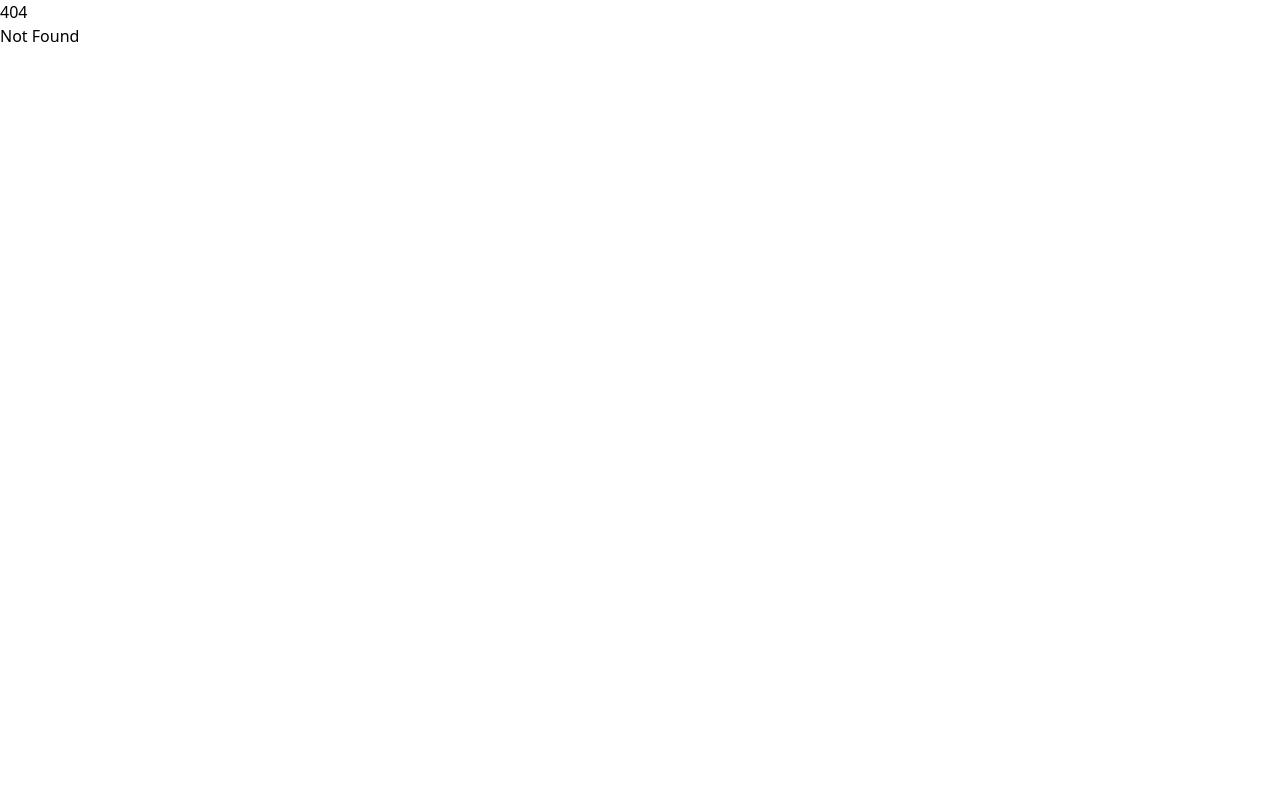
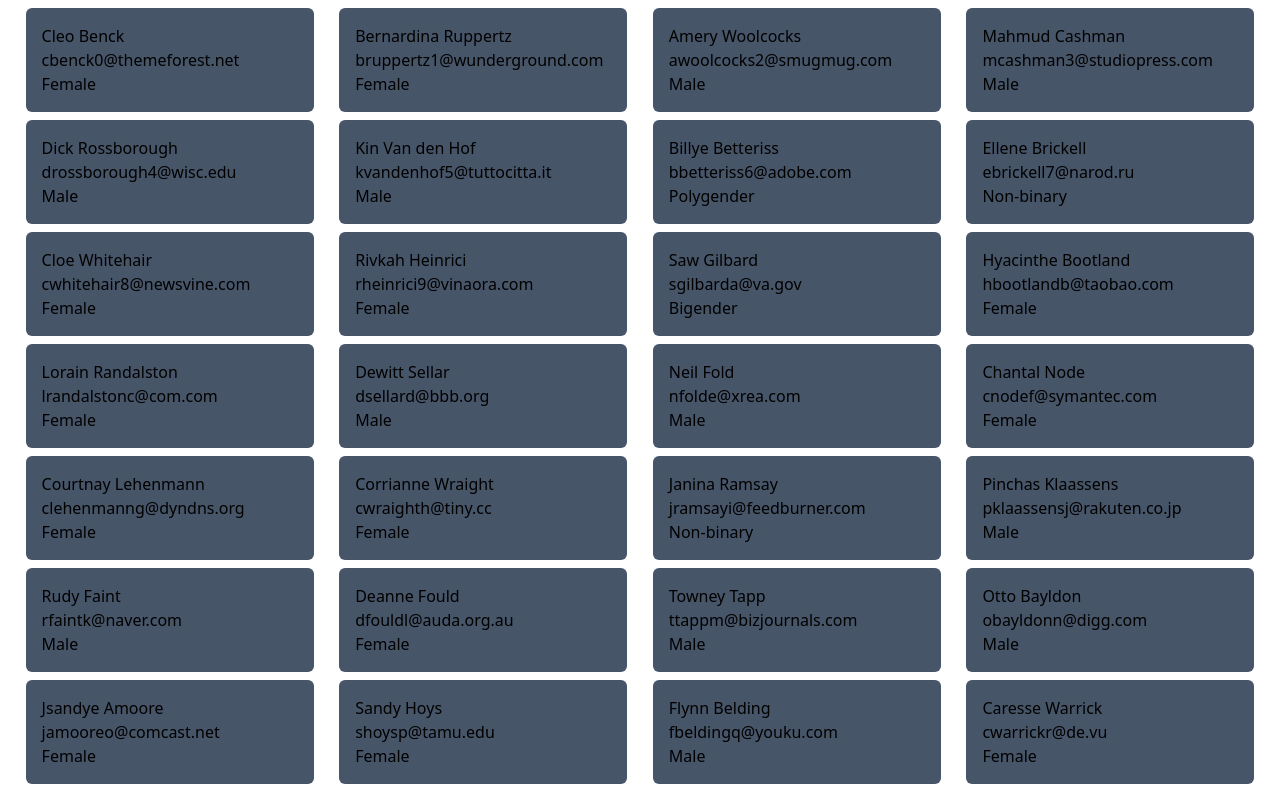
Before and after one commit to viktorsjolund/sveltekit-benchmark, a SvelteKit app: page /big-data in a window 1280 px wide. Before the commit this address had no page. Shown: the top 790 px of the page. Built offline with nearby package versions, Linux system fonts and the light colour scheme.

Commit message:
add big data page

```diff
--- /dev/null
+++ b/src/routes/big-data/+page.server.ts
@@ -0,0 +1,24 @@
+import { error } from '@sveltejs/kit';
+import type { PageServerLoad } from './$types';
+import fs from 'fs/promises';
+
+type Person = {
+	first_name: string;
+	last_name: string;
+	email: string;
+	gender: string;
+	id: number;
+};
+
+export const load = (async () => {
+	const bigData = await fs.readFile('src/data/big-data.json', 'utf-8');
+	if (!bigData) {
+		return error(500, 'Internal Server Error');
+	}
+
+	const people = JSON.parse(bigData) as Person[];
+
+	return {
+    people
+  };
+}) satisfies PageServerLoad;
--- /dev/null
+++ b/src/routes/big-data/+page.svelte
@@ -0,0 +1,22 @@
+<script lang="ts">
+	import type { PageData } from './$types';
+
+	export let data: PageData;
+</script>
+
+<div>
+	<div class="flex flex-wrap justify-evenly">
+		{#if data.people}
+			{#each data.people as person}
+				<div class="flex flex-col rounded-md bg-slate-600 p-4 mt-2 w-72">
+					<h1>
+						{person.first_name}
+						{person.last_name}
+					</h1>
+					<span>{person.email}</span>
+					<span>{person.gender}</span>
+				</div>
+			{/each}
+		{/if}
+	</div>
+</div>
```
